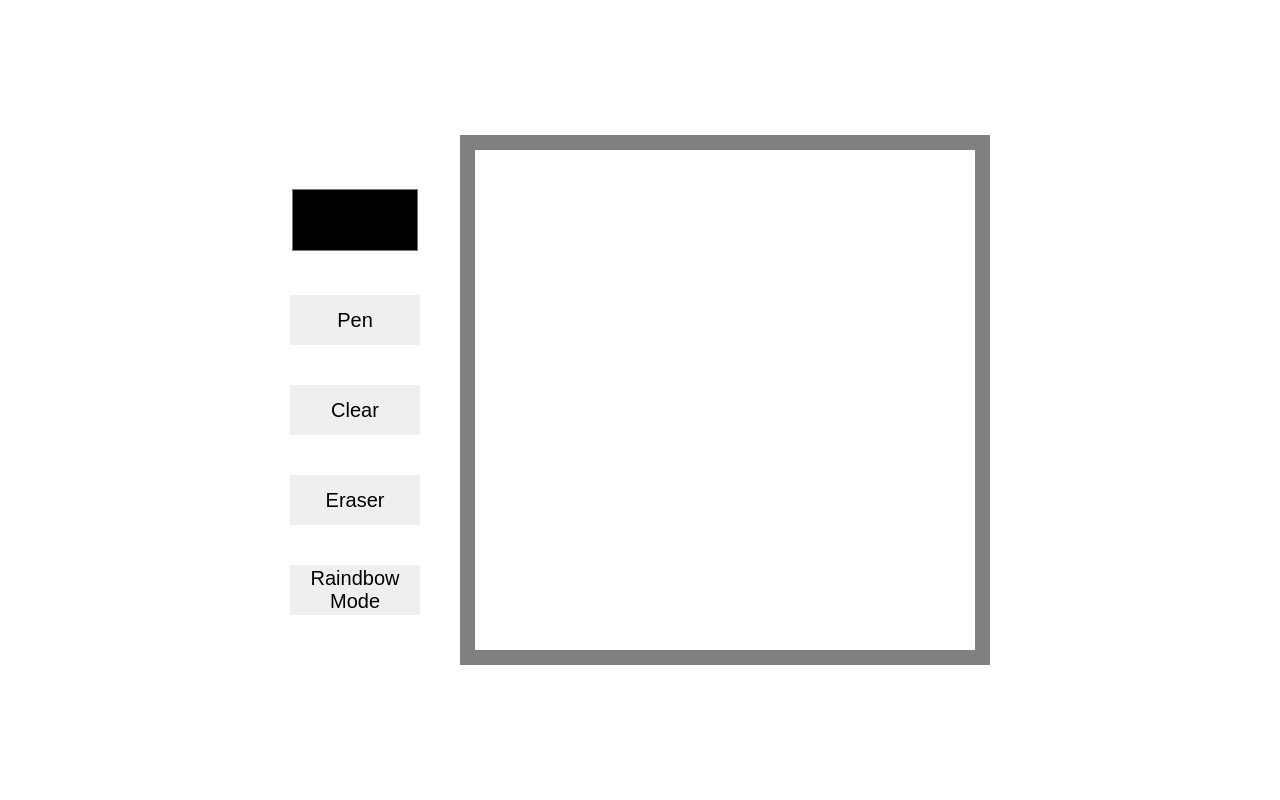
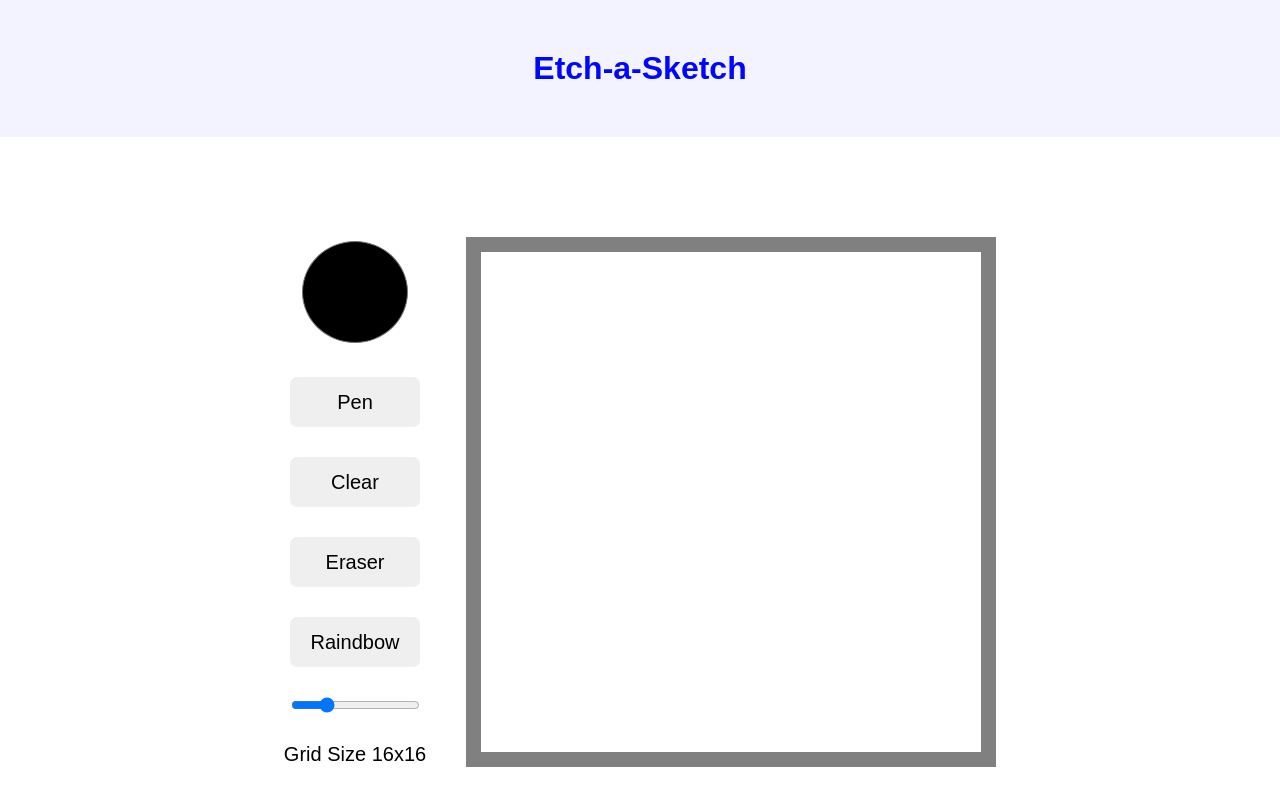
Before and after one commit to Kartohan/Etch-a-sketch, a plain HTML site: page index.html in a window 1280 px wide. Drawn offline with Linux system fonts and the light colour scheme.

Commit message:
Add range/Add title/add styles

```diff
--- a/index.html
+++ b/index.html
@@ -7,15 +7,19 @@
     <title>Document</title>
 </head>
 <body>
+    <h1 class="title">Etch-a-Sketch</h1>
+    <div class="body">
     <div class="buttons">
         <input type="color" class="colorPicker">
         <button class="pen">Pen</button>
         <button class="clear">Clear</button>
         <button class="erase">Eraser</button>
-        <button class="raindbow">Raindbow Mode</button>
-        <!--<input type="range" min="1" max="60" value="16">-->
+        <button class="raindbow">Raindbow</button>
+        <input class="range" type="range" min="1" max="60" value="16" step="1">
+        <p>Grid Size <span class="sizeText"></span>x<span class="sizeText"></span></p>
 </div>
     <div class="container"></div>
+</div>
 </body>
 <script src="script.js"></script>
 </html>
--- a/script.js
+++ b/script.js
@@ -1,24 +1,22 @@
-function createGrid(){
+function createGrid() {
+let span = document.querySelectorAll('.sizeText');
+let range = document.querySelector('.range');
 let container = document.querySelector('.container');
-let grid = 16; //prompt('What size of grid do you want?')
+let grid = range.value; //prompt('What size of grid do you want?')
 let size = 500/grid;
+span.forEach(span => (span.innerText = range.value))
+container.style.border = '15px solid gray';
 for (let i = 0; i < (grid*grid); i++) {
     let square = document.createElement('div');
     container.appendChild(square);
     square.classList = 'piece';
     square.style.flexBasis = `${size}px`;
 }
-container.style.border = '15px solid gray';
 }
 
 createGrid();
 
-let color = function color(){
-    let color = document.querySelector('.colorPicker');
-    return color.value;
-}
-
-function draw(){
+function draw() {
     let color = document.querySelector('.colorPicker');
     let square = document.querySelectorAll('.piece');
     square.forEach( sq => sq.addEventListener( 'mouseover', () =>
@@ -28,7 +26,7 @@ function draw(){
 
 draw();
 
-function clear(){
+function clear() {
     let clear = document.querySelector('.clear')
     clear.addEventListener('click', () => {
         let sqaure = document.querySelectorAll('.piece')
@@ -56,7 +54,7 @@ function pen() {
 
 pen()
 
-function randomColor(){
+function randomColor() {
     let sqaure = document.querySelectorAll('.piece');
         sqaure.forEach(sq => sq.addEventListener ('mouseover', () => {
         sq.style.backgroundColor = `rgb(${Math.floor(Math.random()*255)}, ${Math.floor(Math.random()*255)}, ${Math.floor(Math.random()*255)})`}))
@@ -68,3 +66,29 @@ function raindbow() {
 }
 
 raindbow();
+
+function changeGrid() {
+    let span = document.querySelectorAll('.sizeText');
+    let piece = document.querySelectorAll('.piece');
+    piece.forEach(sq => {
+        sq.remove()
+    })
+    let range = document.querySelector('.range');
+    let container = document.querySelector('.container');
+    let grid = range.value; //prompt('What size of grid do you want?')
+    let size = 500/grid;
+    span.forEach(span => (span.innerText = range.value))
+    for (let i = 0; i < (grid*grid); i++) {
+    let square = document.createElement('div');
+    container.appendChild(square);
+    square.classList = 'piece';
+    square.style.flexBasis = `${size}px`;
+}
+draw()
+}
+
+function range() {
+    let range = document.querySelector('.range');
+    range.addEventListener('change', changeGrid)
+}
+range()
--- a/style.css
+++ b/style.css
@@ -1,4 +1,5 @@
 * {
+    font-family: Ubuntu, sans-serif;
     margin: 0;
     padding: 0;
 }
@@ -9,12 +10,19 @@
     flex-direction: row;
     flex-wrap: wrap;
 }
-body {
+.body {
+    margin-top: 100px;
     display: flex;
     justify-content: center;
-    align-items: center;
-    height: 100vh;
     gap: 40px;
+}
+.title {
+    display: flex;
+    align-content: center;
+    justify-content: center;
+    padding: 50px;
+    background-color: #f2f3ff;
+    color: #0006ff;
 }
 .piece {
     flex-basis: 32px;
@@ -24,16 +32,24 @@ body {
     display: flex;
     flex-direction: column;
     align-items: center;
-    gap: 40px;
+    gap: 30px;
 }
 .colorPicker {
     border: none;
-    height: 70px;
-    width: 130px;
+    height: 110px;
+    width: 110px;
     background: none;
+    transition: .30s;
+    border-radius: 50%;
+}
+.colorPicker::-webkit-color-swatch {
+    border-radius: 50%;
 }
 .colorPicker:hover {
-    box-shadow: 0px 0px 7px 0px #ff8989;
+    box-shadow: 0px 0px 15px 0px #000000;
+}
+.colorPicker:active {
+    box-shadow: inset 0px 0px 15px 0px #000000;
 }
 button {
     width: 130px;
@@ -41,6 +57,7 @@ button {
     font-size: 20px;
     border: none;
     transition: .25s;
+    border-radius: 7px;
 }
 button:hover {
     box-shadow: 0px 0px 7px 0px #000000;
@@ -48,3 +65,7 @@ button:hover {
 button:active {
     box-shadow: inset 0px 0px 7px 0px #000000;
 }
+
+.buttons p {
+    font-size: 20px;
+}
```
